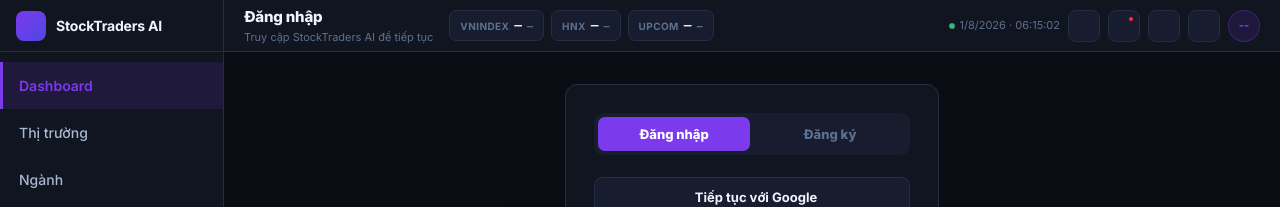
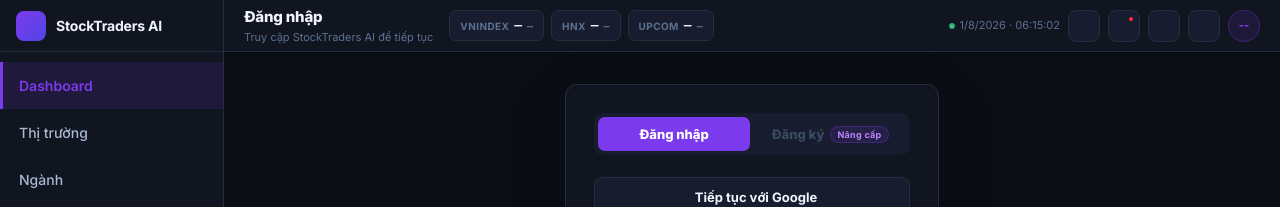
Before and after one commit to StockTraders-AI/stocktradersAI-demo, a React (Vite) app: page / in a window 1280 px wide. Shown: the top 207 px of the page. Built offline with nearby package versions, Linux system fonts and the light colour scheme; no server answers; some icons are missing.

Commit message:
feat: disable registration and update environment variables for SMS and API services

```diff
--- a/src/features/auth/AuthPage.jsx
+++ b/src/features/auth/AuthPage.jsx
@@ -30,7 +30,7 @@ let turnstileScriptPromise = null;
  * nhập. Khi mở lại: đổi REGISTER_ENABLED = true là đủ — luồng đăng ký cũ
  * (RegisterForm + handleRegister) vẫn còn nguyên bên dưới.
  * ─────────────────────────────────────────────────────────────────────── */
-const REGISTER_ENABLED = true;
+const REGISTER_ENABLED = false;
 const REGISTER_NOTICE = {
   title: "Tính năng đăng ký đang nâng cấp",
   body: "Hiện tại hệ thống chỉ hỗ trợ đăng nhập. Bạn vui lòng dùng tài khoản đã có.",
```
